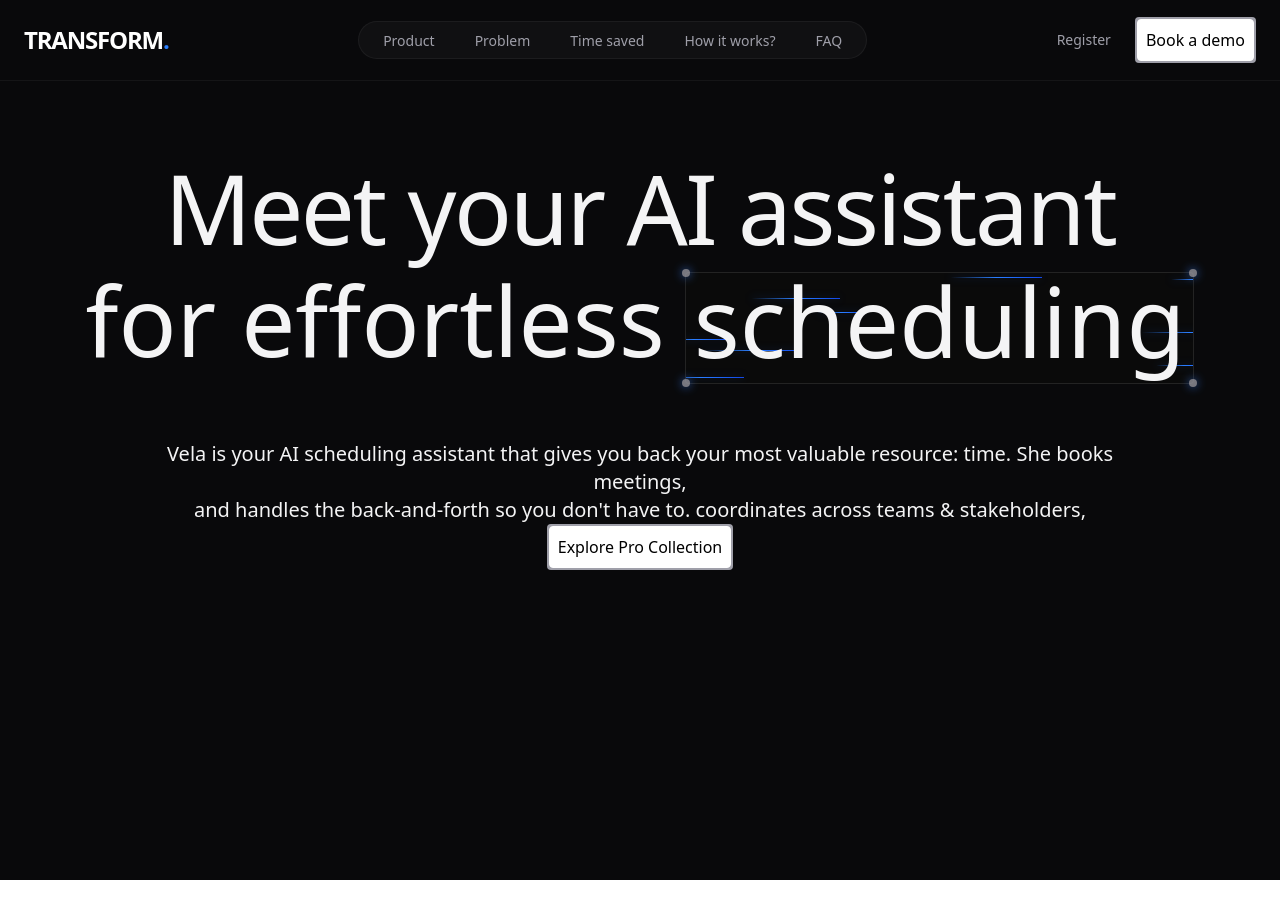
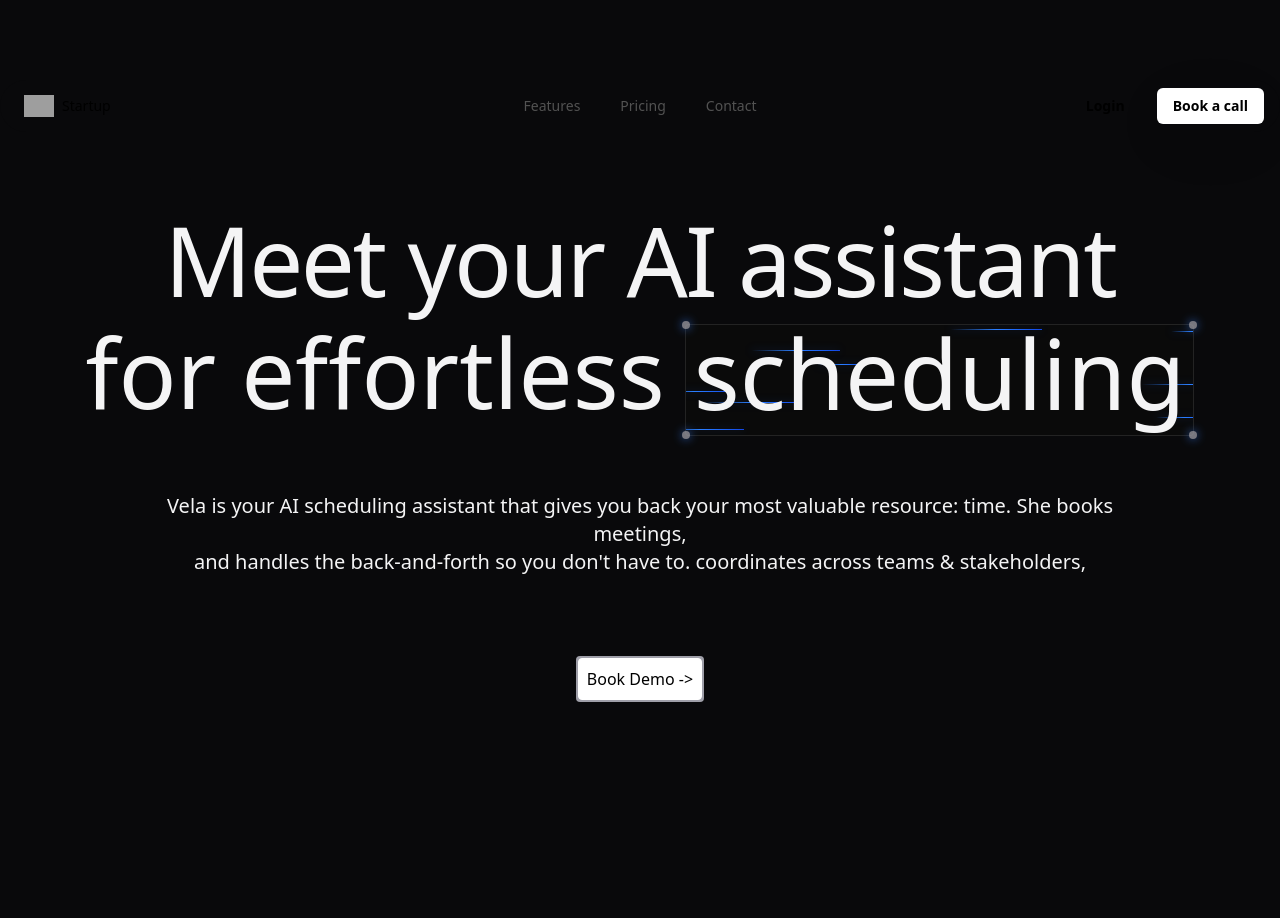
Before and after one commit to ashwani1122/vela-ai, a React (Vite) app: page / in a window 1280 px wide. Shown: the top 918 px of the page. Before the commit the page ends 880 px from the top, so only its background shows below. Built offline with nearby package versions, Linux system fonts and the light colour scheme; grey boxes are pictures that could not be loaded.

Commit message:
Resizable navbar

```diff
--- a/package.json
+++ b/package.json
@@ -10,13 +10,16 @@
     "preview": "vite preview"
   },
   "dependencies": {
+    "@tabler/icons-react": "^3.36.1",
     "@tailwindcss/vite": "^4.1.18",
     "class-variance-authority": "^0.7.1",
     "clsx": "^2.1.1",
     "lucide-react": "^0.563.0",
+    "motion": "^12.34.0",
     "radix-ui": "^1.4.3",
     "react": "^19.2.0",
     "react-dom": "^19.2.0",
+    "react-router-dom": "^7.13.0",
     "tailwind-merge": "^3.4.0",
     "tailwindcss": "^4.1.18"
   },
--- a/src/App.tsx
+++ b/src/App.tsx
@@ -1,13 +1,11 @@
 
-import { Hero } from './components/Hero'
-import Navbar from './components/Navbar'
+import { Navbar1 } from './components/Navbar'
 
 function App() {
   return (
     <>
     <div className='bg-zinc-950'>
-      <Navbar/>
-      <Hero/>
+      <Navbar1/>
     </div>
     </>
   )
--- a/src/components/Button.tsx
+++ b/src/components/Button.tsx
@@ -1,10 +1,10 @@
 
 
-export const MyButton = ({placeholder}:{placeholder:string}) => {
+export const MyButton = ({placeholder ,onclick}:{placeholder:string , onclick?:()=>void}) => {
 
     return <>
         <div className="bg-zinc-400 rounded ">
-            <button className="bg-white text-black text-md font-medium rounded p-2 m-[2px] border-1 border-white hover:border-gray-400 hover:inset-shadow-xs">
+            <button onClick={onclick} className="bg-white text-black text-md font-medium rounded p-2 m-[2px] border-1 border-white hover:border-gray-400 hover:inset-shadow-xs cursor-pointer">
                 {placeholder}
             </button>
         </div>
--- a/src/components/Hero.tsx
+++ b/src/components/Hero.tsx
@@ -1,5 +1,6 @@
 import "@/index.css"
 import { HeroButton } from "./dustcanvas"
+
 import { MyButton } from "./Button"
 export const Hero = ()=>{
 
@@ -19,7 +20,9 @@
                 <span>
                 </span>
            </div>
-           <MyButton placeholder="Explore Pro Collection"/>
+           <div className="mt-20">
+                <MyButton placeholder="Book Demo ->" onclick={()=>window.location.href="https://tryvela.ai/book-demo"}/>
+            </div>
        </div>
     </>
 }
--- a/src/components/Navbar.tsx
+++ b/src/components/Navbar.tsx
@@ -1,50 +1,93 @@
-import { Button } from "../components/ui/button";
-import { MyButton } from "./Button";
+import {
+  Navbar,
+  NavBody,
+  NavItems,
+  MobileNav,
+  NavbarLogo,
+  NavbarButton,
+  MobileNavHeader,
+  MobileNavToggle,
+  MobileNavMenu,
+} from "@/components/ui/resizable-navbar";
+import { useState } from "react";
+import { Hero } from "./Hero";
 
-export const Navbar = () => {
+export function Navbar1() {
+  const navItems = [
+    {
+      name: "Features",
+      link: "#features",
+    },
+    {
+      name: "Pricing",
+      link: "#pricing",
+    },
+    {
+      name: "Contact",
+      link: "#contact",
+    },
+  ];
+
+  const [isMobileMenuOpen, setIsMobileMenuOpen] = useState(false);
+
   return (
-    /* Glassmorphism effect with backdrop-blur */
-    <nav className="fixed top-0 left-0 right-0 z-50 border-b border-white/5 bg-black/60 backdrop-blur-md text-white bg-zinc-950">
-      <div className="max-w-7xl mx-auto flex justify-between items-center px-6 h-20">
+    <div className="relative w-full">
+      <Navbar>
+        {/* Desktop Navigation */}
+        <NavBody>
+          <NavbarLogo />
+          <NavItems items={navItems} />
+          <div className="flex items-center gap-4">
+            <NavbarButton variant="secondary">Login</NavbarButton>
+            <NavbarButton variant="primary">Book a call</NavbarButton>
+          </div>
+        </NavBody>
 
-        {/* LOGO */}
-        <div className="flex items-center gap-2">
-          <a href="#" className="text-2xl font-black tracking-tighter hover:opacity-80 transition-opacity">
-            TRANSFORM<span className="text-blue-500">.</span>
-          </a>
-        </div>
+        {/* Mobile Navigation */}
+        <MobileNav>
+          <MobileNavHeader>
+            <NavbarLogo />
+            <MobileNavToggle
+              isOpen={isMobileMenuOpen}
+              onClick={() => setIsMobileMenuOpen(!isMobileMenuOpen)}
+            />
+          </MobileNavHeader>
 
-        {/* CENTER LINKS (Hidden on small screens, flex on large) */}
-        <ul className="hidden md:flex items-center gap-2 bg-zinc-900/50 border border-white/5 px-2 py-1.5 rounded-full">
-          <NavItem href="#product">Product</NavItem>
-          <NavItem href="#problem">Problem</NavItem>
-          <NavItem href="#time">Time saved</NavItem>
-          <NavItem href="#works">How it works?</NavItem>
-          <NavItem href="#faq">FAQ</NavItem>
-        </ul>
-
-        {/* RIGHT ACTIONS */}
-        <div className="flex gap-6 items-center">
-          <a href="#" className="text-sm font-medium text-zinc-400 hover:text-white transition-colors">
-            Register
-          </a>
-          <MyButton placeholder="Book a demo"/>
-        </div>
-      </div>
-    </nav>
+          <MobileNavMenu
+            isOpen={isMobileMenuOpen}
+            onClose={() => setIsMobileMenuOpen(false)}
+          >
+            {navItems.map((item, idx) => (
+              <a
+                key={`mobile-link-${idx}`}
+                href={item.link}
+                onClick={() => setIsMobileMenuOpen(false)}
+                className="relative text-neutral-600 dark:text-neutral-300"
+              >
+                <span className="block">{item.name}</span>
+              </a>
+            ))}
+            <div className="flex w-full flex-col gap-4">
+              <NavbarButton
+                onClick={() => setIsMobileMenuOpen(false)}
+                variant="primary"
+                className="w-full"
+              >
+                Login
+              </NavbarButton>
+              <NavbarButton
+                onClick={() => setIsMobileMenuOpen(false)}
+                variant="primary"
+                className="w-full"
+              >
+                Book a call
+              </NavbarButton>
+            </div>
+          </MobileNavMenu>
+        </MobileNav>
+      </Navbar>
+      <Hero/>
+      {/* Navbar */}
+    </div>
   );
-};
-
-// Sub-component for clean mapping and hover states
-const NavItem = ({ href, children }: { href: string; children: React.ReactNode }) => (
-  <li>
-    <a
-      href={href}
-      className="px-4 py-2 text-sm font-medium text-zinc-400 rounded-full hover:text-white hover:bg-white/5 transition-all duration-200"
-    >
-      {children}
-    </a>
-  </li>
-);
-
-export default Navbar;
+}
--- /dev/null
+++ b/src/components/ui/resizable-navbar.tsx
@@ -0,0 +1,287 @@
+import { cn } from "@/lib/utils";
+import { IconMenu2, IconX } from "@tabler/icons-react";
+import {
+  motion,
+  AnimatePresence,
+  useScroll,
+  useMotionValueEvent,
+} from "motion/react";
+
+import React, { useRef, useState } from "react";
+
+
+interface NavbarProps {
+  children: React.ReactNode;
+  className?: string;
+}
+
+interface NavBodyProps {
+  children: React.ReactNode;
+  className?: string;
+  visible?: boolean;
+}
+
+interface NavItemsProps {
+  items: {
+    name: string;
+    link: string;
+  }[];
+  className?: string;
+  onItemClick?: () => void;
+}
+
+interface MobileNavProps {
+  children: React.ReactNode;
+  className?: string;
+  visible?: boolean;
+}
+
+interface MobileNavHeaderProps {
+  children: React.ReactNode;
+  className?: string;
+}
+
+interface MobileNavMenuProps {
+  children: React.ReactNode;
+  className?: string;
+  isOpen: boolean;
+  onClose: () => void;
+}
+
+export const Navbar = ({ children, className }: NavbarProps) => {
+  const ref = useRef<HTMLDivElement>(null);
+  const { scrollY } = useScroll({
+    target: ref,
+    offset: ["start start", "end start"],
+  });
+  const [visible, setVisible] = useState<boolean>(false);
+
+  useMotionValueEvent(scrollY, "change", (latest) => {
+    if (latest > 100) {
+      setVisible(true);
+    } else {
+      setVisible(false);
+    }
+  });
+
+  return (
+    <motion.div
+      ref={ref}
+      // IMPORTANT: Change this to class of `fixed` if you want the navbar to be fixed
+      className={cn("sticky inset-x-0 top-20 z-40 w-full", className)}
+    >
+      {React.Children.map(children, (child) =>
+        React.isValidElement(child)
+          ? React.cloneElement(
+              child as React.ReactElement<{ visible?: boolean }>,
+              { visible },
+            )
+          : child,
+      )}
+    </motion.div>
+  );
+};
+
+export const NavBody = ({ children, className, visible }: NavBodyProps) => {
+  return (
+    <motion.div
+      animate={{
+        backdropFilter: visible ? "blur(10px)" : "none",
+        boxShadow: visible
+          ? "0 0 24px rgba(34, 42, 53, 0.06), 0 1px 1px rgba(0, 0, 0, 0.05), 0 0 0 1px rgba(34, 42, 53, 0.04), 0 0 4px rgba(34, 42, 53, 0.08), 0 16px 68px rgba(47, 48, 55, 0.05), 0 1px 0 rgba(255, 255, 255, 0.1) inset"
+          : "none",
+        width: visible ? "40%" : "100%",
+        y: visible ? 20 : 0,
+      }}
+      transition={{
+        type: "spring",
+        stiffness: 200,
+        damping: 50,
+      }}
+      style={{
+        minWidth: "800px",
+      }}
+      className={cn(
+        "relative z-[60] mx-auto hidden w-full max-w-7xl flex-row items-center justify-between self-start rounded-full bg-transparent px-4 py-2 lg:flex dark:bg-transparent",
+        visible && "bg-white/80 dark:bg-neutral-950/80",
+        className,
+      )}
+    >
+      {children}
+    </motion.div>
+  );
+};
+
+export const NavItems = ({ items, className, onItemClick }: NavItemsProps) => {
+  const [hovered, setHovered] = useState<number | null>(null);
+
+  return (
+    <motion.div
+      onMouseLeave={() => setHovered(null)}
+      className={cn(
+        "absolute inset-0 hidden flex-1 flex-row items-center justify-center space-x-2 text-sm font-medium text-zinc-600 transition duration-200 hover:text-zinc-800 lg:flex lg:space-x-2",
+        className,
+      )}
+    >
+      {items.map((item, idx) => (
+        <a
+          onMouseEnter={() => setHovered(idx)}
+          onClick={onItemClick}
+          className="relative px-4 py-2 text-neutral-600 dark:text-neutral-300"
+          key={`link-${idx}`}
+          href={item.link}
+        >
+          {hovered === idx && (
+            <motion.div
+              layoutId="hovered"
+              className="absolute inset-0 h-full w-full rounded-full bg-gray-100 dark:bg-neutral-800"
+            />
+          )}
+          <span className="relative z-20">{item.name}</span>
+        </a>
+      ))}
+    </motion.div>
+  );
+};
+
+export const MobileNav = ({ children, className, visible }: MobileNavProps) => {
+  return (
+    <motion.div
+      animate={{
+        backdropFilter: visible ? "blur(10px)" : "none",
+        boxShadow: visible
+          ? "0 0 24px rgba(34, 42, 53, 0.06), 0 1px 1px rgba(0, 0, 0, 0.05), 0 0 0 1px rgba(34, 42, 53, 0.04), 0 0 4px rgba(34, 42, 53, 0.08), 0 16px 68px rgba(47, 48, 55, 0.05), 0 1px 0 rgba(255, 255, 255, 0.1) inset"
+          : "none",
+        width: visible ? "90%" : "100%",
+        paddingRight: visible ? "12px" : "0px",
+        paddingLeft: visible ? "12px" : "0px",
+        borderRadius: visible ? "4px" : "2rem",
+        y: visible ? 20 : 0,
+      }}
+      transition={{
+        type: "spring",
+        stiffness: 200,
+        damping: 50,
+      }}
+      className={cn(
+        "relative z-50 mx-auto flex w-full max-w-[calc(100vw-2rem)] flex-col items-center justify-between bg-transparent px-0 py-2 lg:hidden",
+        visible && "bg-white/80 dark:bg-neutral-950/80",
+        className,
+      )}
+    >
+      {children}
+    </motion.div>
+  );
+};
+
+export const MobileNavHeader = ({
+  children,
+  className,
+}: MobileNavHeaderProps) => {
+  return (
+    <div
+      className={cn(
+        "flex w-full flex-row items-center justify-between",
+        className,
+      )}
+    >
+      {children}
+    </div>
+  );
+};
+
+export const MobileNavMenu = ({
+  children,
+  className,
+  isOpen,
+  onClose,
+}: MobileNavMenuProps) => {
+  return (
+    <AnimatePresence>
+      {isOpen && (
+        <motion.div
+          initial={{ opacity: 0 }}
+          animate={{ opacity: 1 }}
+          exit={{ opacity: 0 }}
+          className={cn(
+            "absolute inset-x-0 top-16 z-50 flex w-full flex-col items-start justify-start gap-4 rounded-lg bg-white px-4 py-8 shadow-[0_0_24px_rgba(34,_42,_53,_0.06),_0_1px_1px_rgba(0,_0,_0,_0.05),_0_0_0_1px_rgba(34,_42,_53,_0.04),_0_0_4px_rgba(34,_42,_53,_0.08),_0_16px_68px_rgba(47,_48,_55,_0.05),_0_1px_0_rgba(255,_255,_255,_0.1)_inset] dark:bg-neutral-950",
+            className,
+          )}
+        >
+          {children}
+        </motion.div>
+      )}
+    </AnimatePresence>
+  );
+};
+
+export const MobileNavToggle = ({
+  isOpen,
+  onClick,
+}: {
+  isOpen: boolean;
+  onClick: () => void;
+}) => {
+  return isOpen ? (
+    <IconX className="text-black dark:text-white" onClick={onClick} />
+  ) : (
+    <IconMenu2 className="text-black dark:text-white" onClick={onClick} />
+  );
+};
+
+export const NavbarLogo = () => {
+  return (
+    <a
+      href="#"
+      className="relative z-20 mr-4 flex items-center space-x-2 px-2 py-1 text-sm font-normal text-black"
+    >
+      <img
+        src="https://assets.aceternity.com/logo-dark.png"
+        alt="logo"
+        width={30}
+        height={30}
+      />
+      <span className="font-medium text-black dark:text-white">Startup</span>
+    </a>
+  );
+};
+
+export const NavbarButton = ({
+  href,
+  as: Tag = "a",
+  children,
+  className,
+  variant = "primary",
+  ...props
+}: {
+  href?: string;
+  as?: React.ElementType;
+  children: React.ReactNode;
+  className?: string;
+  variant?: "primary" | "secondary" | "dark" | "gradient";
+} & (
+  | React.ComponentPropsWithoutRef<"a">
+  | React.ComponentPropsWithoutRef<"button">
+)) => {
+  const baseStyles =
+    "px-4 py-2 rounded-md bg-white button bg-white text-black text-sm font-bold relative cursor-pointer hover:-translate-y-0.5 transition duration-200 inline-block text-center";
+
+  const variantStyles = {
+    primary:
+      "shadow-[0_0_24px_rgba(34,_42,_53,_0.06),_0_1px_1px_rgba(0,_0,_0,_0.05),_0_0_0_1px_rgba(34,_42,_53,_0.04),_0_0_4px_rgba(34,_42,_53,_0.08),_0_16px_68px_rgba(47,_48,_55,_0.05),_0_1px_0_rgba(255,_255,_255,_0.1)_inset]",
+    secondary: "bg-transparent shadow-none dark:text-white",
+    dark: "bg-black text-white shadow-[0_0_24px_rgba(34,_42,_53,_0.06),_0_1px_1px_rgba(0,_0,_0,_0.05),_0_0_0_1px_rgba(34,_42,_53,_0.04),_0_0_4px_rgba(34,_42,_53,_0.08),_0_16px_68px_rgba(47,_48,_55,_0.05),_0_1px_0_rgba(255,_255,_255,_0.1)_inset]",
+    gradient:
+      "bg-gradient-to-b from-blue-500 to-blue-700 text-white shadow-[0px_2px_0px_0px_rgba(255,255,255,0.3)_inset]",
+  };
+
+  return (
+    <Tag
+      href={href || undefined}
+      className={cn(baseStyles, variantStyles[variant], className)}
+      {...props}
+    >
+      {children}
+    </Tag>
+  );
+};
```
Also changed, not shown: components.json, 1 other file (tests, documents, lock files or other folders).
